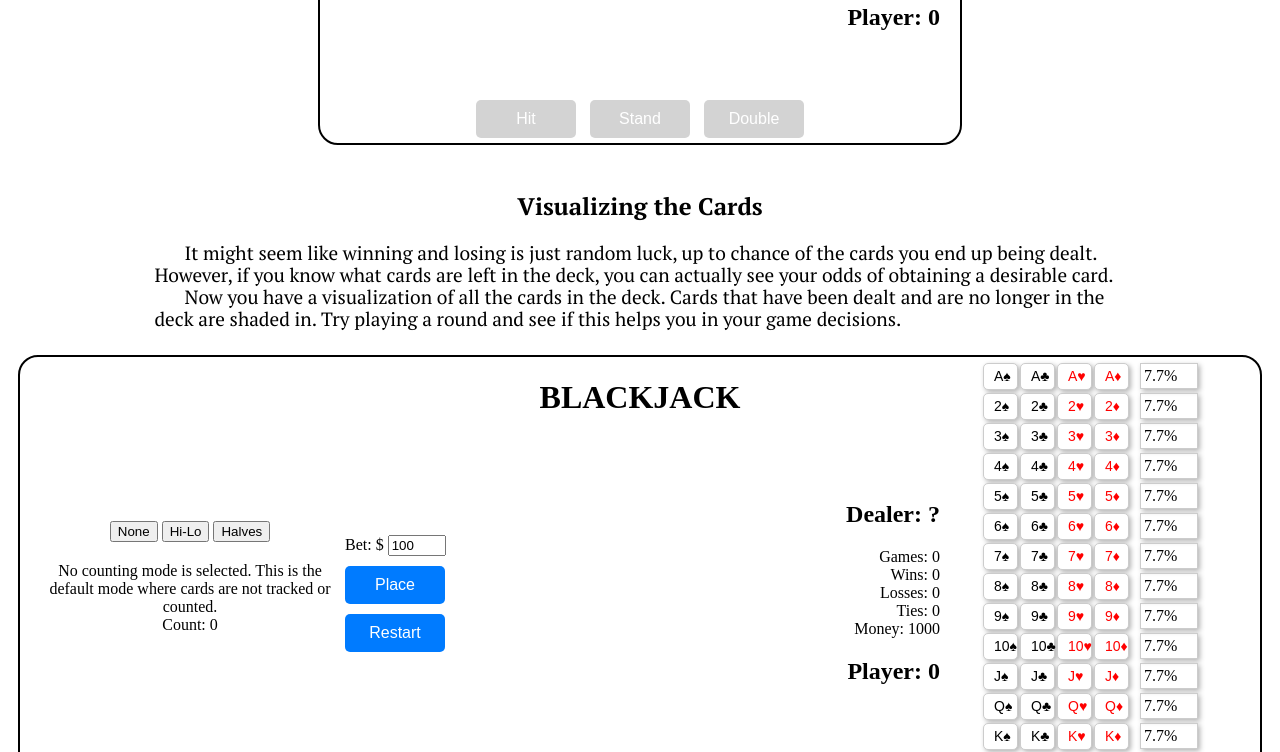
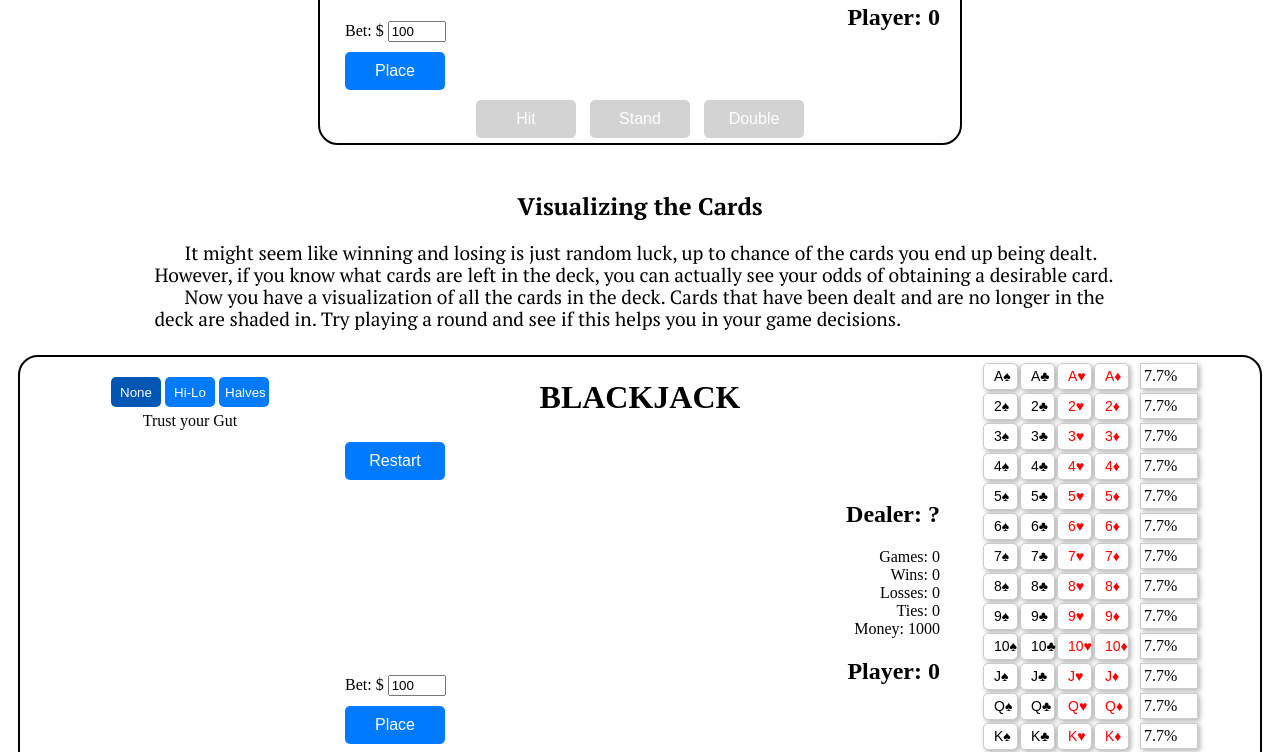
Before and after one commit to lukelin15/CardCounting, a SvelteKit app: page / in a window 1280 px wide. Shown: the part 1349-2101 px from the top of the page. Built offline with nearby package versions, Linux system fonts and the light colour scheme.

Commit message:
chart for counts

```diff
--- a/src/components/Base.svelte
+++ b/src/components/Base.svelte
@@ -330,7 +330,7 @@
     return winner;
   }
 
-  async function simulateRounds(rounds, instant=false) {
+  async function simulateRounds(rounds, instant=false, unit=20) {
     stopSimulation = false
     for (let i = 0; i < rounds; i++) {
 
@@ -338,10 +338,10 @@
         placeBet(100);
       } else if (currentMode == 'hi-lo' || currentMode == 'halves') {
         if (runningCount >= 2) {
-          betAmount = Math.round(playerMoney * (runningCount) / 1000)
+          betAmount = Math.round(unit * (runningCount-1))
           placeBet(betAmount);
         } else {
-          betAmount = Math.round(playerMoney / -(runningCount-2) / 1000)
+          betAmount = Math.round(unit / -(runningCount-2))
           placeBet(betAmount)
         }
       }
@@ -405,19 +405,21 @@
       </div>
 
       <div class="mid">
+          <div class="blackjack-buttons">
+            <button on:click={() => restart()}> Restart</button>
             <div class="top-bar">
             <div class="betting">
               Bet: $
               <input bind:value={betAmount} type="number" min="1" max={playerMoney} placeholder="100" disabled={betPlaced} />
             </div>
-          <button on:click={() => placeBet(betAmount)} disabled={betPlaced}>Place</button>
-          <button on:click={() => restart()}> Restart</button>
+            <button on:click={() => placeBet(betAmount)} disabled={betPlaced || !stopSimulation}>Place</button>
             {#if simulate}
               <button on:click={() => simulateRounds(1000, false)} disabled={!stopSimulation}>Simulate</button>
             {/if}
             {#if error}
               <p>{error}</p>
             {/if}
+          </div>
         </div>
         <div class="cards-container">
           <div id="dealer">
@@ -465,9 +467,9 @@
         </div>
       </div>
       <div id="controls">
-        <button on:click={hit} disabled={gameOver || !hasStarted}>Hit</button>
-        <button on:click={stand} disabled={gameOver || !hasStarted}>Stand</button>
-        <button on:click={doubleDown} disabled={gameOver || !hasStarted || playerHand.length > 2}>Double</button>
+        <button on:click={hit} disabled={gameOver || !hasStarted || !stopSimulation}>Hit</button>
+        <button on:click={stand} disabled={gameOver || !hasStarted || !stopSimulation}>Stand</button>
+        <button on:click={doubleDown} disabled={gameOver || !hasStarted || playerHand.length > 2 || !stopSimulation}>Double</button>
       </div>
 
       {#if showOverlay}
@@ -518,6 +520,13 @@
 
   .addons.simulate-active {
     height: 700px; /* Adjusted height for simulate, set to your preferred height */
+  }
+
+  .blackjack-buttons {
+    display: flex;
+    flex-direction: column;
+    justify-content: space-between;
+    width: 100%;
   }
 
   .blackjack-container {
--- a/src/components/Counting.svelte
+++ b/src/components/Counting.svelte
@@ -7,9 +7,14 @@
   export let counts;
 
   const descriptions = {
-    'none': 'No counting mode is selected. This is the default mode where cards are not tracked or counted.',
-    'hi-lo': 'Hi-Lo counting mode. Each card is assigned a value of either -1, 0, or +1. It is a balanced system used to get an estimate of the high and low cards remaining in the deck.',
-    'halves': 'Halves counting mode. A more complex system where cards are given values of -1, -0.5, 0, +0.5, or +1. It offers a more precise measure of the remaining deck composition than Hi-Lo.'
+    'none': 'Trust your Gut',
+    'hi-lo': 'Use 1s and 0s',
+    'halves': 'Halves counting mode'
+  };
+
+  const cardValues = {
+    'hi-lo': { '2': 1, '3': 1, '4': 1, '5': 1, '6': 1, '7': 0, '8': 0, '9': 0, '10': -1, 'J': -1, 'Q': -1, 'K': -1, 'A': -1 },
+    'halves': { '2': 0.5, '3': 1, '4': 1, '5': 1.5, '6': 1, '7': 0.5, '8': 0, '9': -0.5, '10': -1, 'J': -1, 'Q': -1, 'K': -1, 'A': -1 }
   };
 
   function changeMode(newMode) {
@@ -20,26 +25,71 @@
 </script>
 
 <div class="container">
-  <div class="buttons">
-    <button on:click={() => changeMode('none')}>None</button>
-    <button on:click={() => changeMode('hi-lo')}>Hi-Lo</button>
-    <button on:click={() => changeMode('halves')}>Halves</button>
+  <div class="counting">
+    <div class="buttons">
+    <button on:click={() => changeMode('none')} disabled={mode === 'none'}>None</button>
+    <button on:click={() => changeMode('hi-lo')} disabled={mode === 'hi-lo'}>Hi-Lo</button>
+    <button on:click={() => changeMode('halves')} disabled={mode === 'halves'}>Halves</button>
   </div>
   <div class="description" transition:fade>
     {descriptions[mode]}
   </div>
-  <div class="count">Count: {counts}</div>
+  {#if mode !== 'none'}
+    <table>
+      <tr><th>Card</th><th>Value</th></tr>
+      {#each Object.entries(cardValues[mode] || {}) as [card, value]}
+        <tr>
+          <td>{card}</td>
+          <td>{value}</td>
+        </tr>
+      {/each}
+    </table>
+    <div class="count">Count: {counts}</div>
+  {/if}
+
+</div>
 </div>
 
 <style>
   .container {
     width: 300px;
     text-align: center;
+    display: flex;
+    flex-direction: column;
+    justify-content: center;
+    align-items: center; /* Add this line to center children horizontally */
   }
-  .buttons {
-    margin-bottom: 20px;
+  .buttons button {
+    border: none;
+    width: 50px;
+    height: 30px;
+    border-radius: 5px;
+    background-color: #007bff;
+    color: white;
+    cursor: pointer;
+    transition: background-color 0.3s;
+    margin-bottom: 5px;
+  }
+  .buttons button:disabled {
+    background-color: #0056b3;
+    cursor: default;
   }
   .description {
     transition: color 0.4s ease;
   }
+  .counting {
+    height: 400px;
+  }
+  table {
+    width: 150px;
+    border-collapse: collapse;
+    margin-top: 10px;
+  }
+  th, td {
+    border: 1px solid #ddd;
+    padding: 2px;
+  }
+  th {
+    background-color: #f2f2f2;
+  }
 </style>
```
Lines whose indentation alone changed are shown as unchanged.
